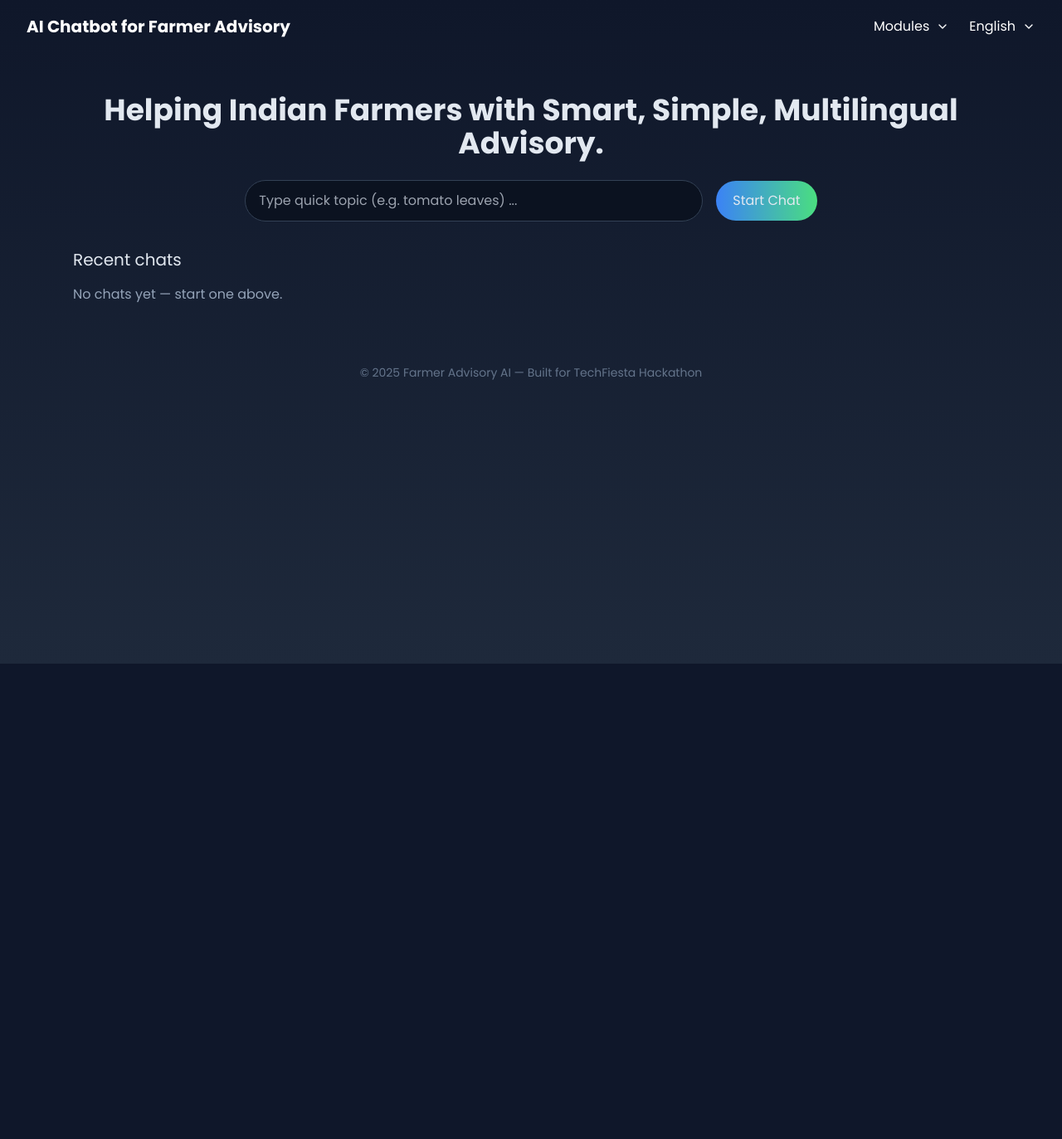
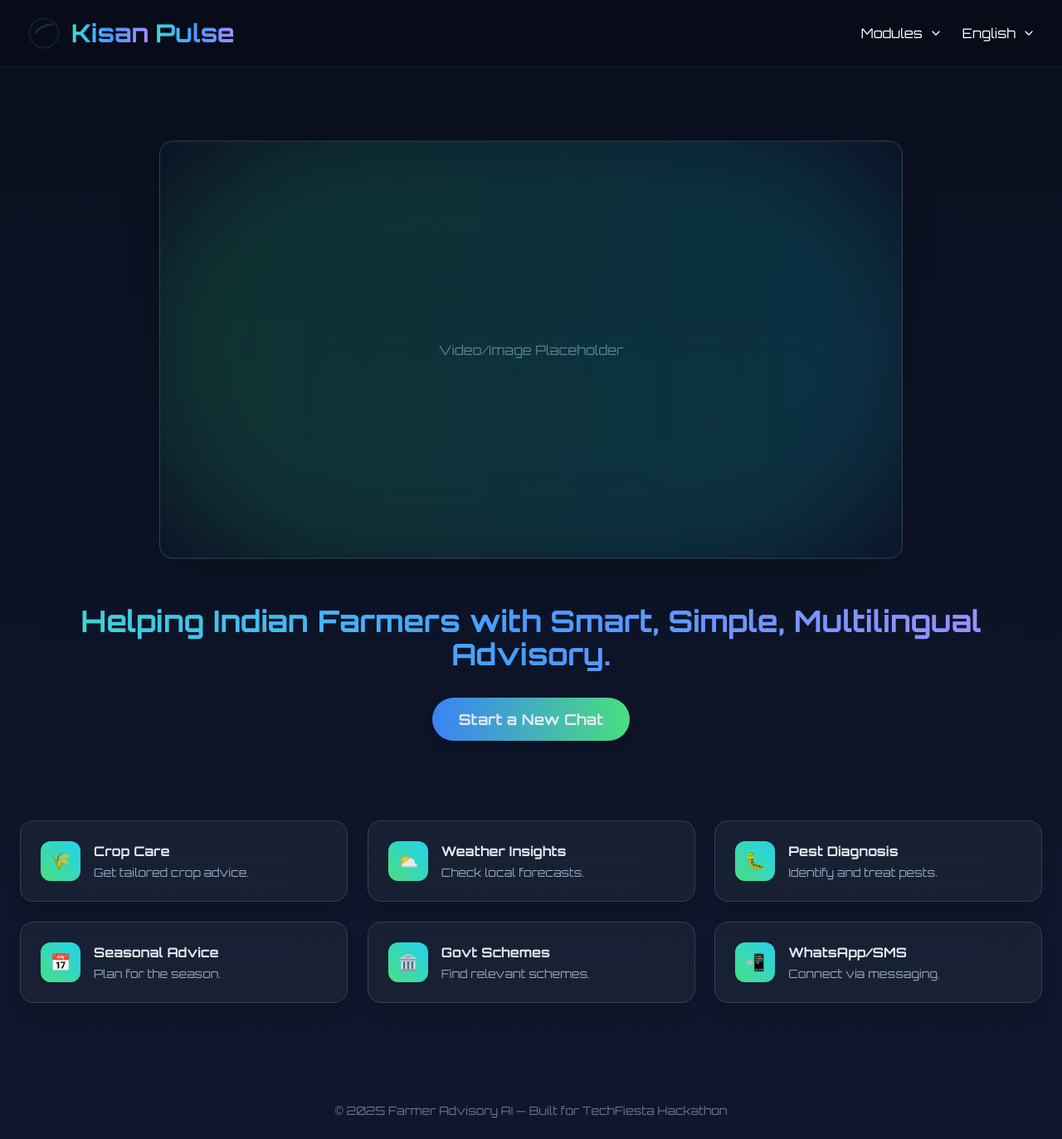
Before and after one commit to OmSapkal9240/farmer-chatbot, a React (Vite) app: page / in a window 1280 px wide. Shown: the whole page at 83% size. Before the commit the page ends 800 px from the top, so only its background shows below. Built offline with nearby package versions, Linux system fonts and the light colour scheme.

Commit message:
final UI upgrade + animations

```diff
--- a/index.html
+++ b/index.html
@@ -7,7 +7,7 @@
     <title>AI Chatbot for Farmer Advisory</title>
     <link rel="preconnect" href="https://fonts.googleapis.com">
     <link rel="preconnect" href="https://fonts.gstatic.com" crossorigin>
-    <link href="https://fonts.googleapis.com/css2?family=Poppins:wght@300;400;500;600;700&display=swap" rel="stylesheet">
+    <link href="https://fonts.googleapis.com/css2?family=Poppins:wght@300;400;500;600;700&family=Orbitron:wght@400;700;900&display=swap" rel="stylesheet">
   </head>
   <body>
     <div id="root"></div>
--- a/src/App.jsx
+++ b/src/App.jsx
@@ -5,14 +5,15 @@ import Footer from './components/Footer';
 import Home from './pages/Home';
 import ModulePage from './pages/ModulePage';
 import ChatThread from './pages/ChatThread';
+import OrbitBackground from './components/OrbitBackground';
 
 function App() {
   const location = useLocation();
   const isChatPage = location.pathname.startsWith('/chat/');
 
   return (
-    <div className="min-h-screen bg-gradient-to-b from-slate-900 to-slate-800 font-sans text-slate-200">
-      {!isChatPage && <div className="absolute inset-0 -z-10 h-full w-full bg-[radial-gradient(#1e293b_1px,transparent_1px)] [background-size:16px_16px]"></div>}
+    <div className="min-h-screen bg-gradient-to-b from-[#0a0f1f] to-[#10172d] font-sans text-slate-200">
+      {!isChatPage && <OrbitBackground />}
       {!isChatPage && <Navbar />}
       <main className={`${isChatPage ? '' : 'relative z-10'}`}>
         <Routes>
--- /dev/null
+++ b/src/components/AnimatedTitle.jsx
@@ -0,0 +1,19 @@
+import React from "react";
+import { Link } from "react-router-dom";
+
+export default function AnimatedTitle({ name = "KisanPulse" }) {
+  return (
+    <Link to="/" className="flex items-center gap-3">
+      <svg width="42" height="42" viewBox="0 0 24 24">
+        <circle cx="12" cy="12" r="10" stroke="rgba(96,165,250,0.1)" strokeWidth="1.5" fill="none"/>
+        <path d="M6 12c2-3 6-6 12-6" stroke="rgba(16,185,129,0.25)" strokeWidth="1.4" fill="none"/>
+      </svg>
+      <h1 style={{ fontFamily: "'Orbitron', sans-serif" }} className="text-2xl md:text-3xl font-bold">
+        <span className="gradient-text">{name.split(/(?=[A-Z])|[\s]/)[0]}</span>
+        {name.split(/(?=[A-Z])|[\s]/)[1] ? (
+          <span className="gradient-text ml-2">{name.split(/(?=[A-Z])|[\s]/)[1]}</span>
+        ) : null}
+      </h1>
+    </Link>
+  );
+}
--- /dev/null
+++ b/src/components/ModuleCard.jsx
@@ -0,0 +1,24 @@
+import React from "react";
+import { motion } from "framer-motion";
+
+export default function ModuleCard({ icon, title, desc }) {
+  return (
+    <motion.div
+      initial={{ opacity:0, y:20, scale:0.97 }}
+      whileInView={{ opacity:1, y:0, scale:1 }}
+      viewport={{ once:true }}
+      transition={{ duration:0.4 }}
+      className="p-6 rounded-2xl bg-slate-800/60 border border-slate-700 shadow-xl backdrop-blur-xl hover:scale-[1.02] transition cursor-pointer"
+    >
+      <div className="flex gap-4 items-center">
+        <div className="w-12 h-12 rounded-xl bg-gradient-to-tr from-green-400 to-cyan-400 flex items-center justify-center text-black text-xl">
+          {icon}
+        </div>
+        <div>
+          <div className="font-semibold">{title}</div>
+          <div className="text-sm text-slate-400 mt-1">{desc}</div>
+        </div>
+      </div>
+    </motion.div>
+  );
+}
--- a/src/components/Navbar.jsx
+++ b/src/components/Navbar.jsx
@@ -2,27 +2,17 @@ import React, { useState, useEffect } from 'react';
 import { Menu, X } from 'lucide-react';
 import FeatureMenu from './FeatureMenu';
 import LanguageSwitcher from './LanguageSwitcher';
-import { useTranslation } from 'react-i18next';
+import AnimatedTitle from './AnimatedTitle';
 
 const Navbar = () => {
-  const { t } = useTranslation();
   const [isMenuOpen, setIsMenuOpen] = useState(false);
-  const [isScrolled, setIsScrolled] = useState(false);
-
-  useEffect(() => {
-    const handleScroll = () => {
-      setIsScrolled(window.scrollY > 10);
-    };
-    window.addEventListener('scroll', handleScroll);
-    return () => window.removeEventListener('scroll', handleScroll);
-  }, []);
 
   return (
-    <nav className={`sticky top-0 z-50 transition-all duration-300 ${isScrolled ? 'bg-slate-900/80 backdrop-blur-lg border-b border-slate-700 shadow-lg' : 'bg-transparent border-b border-transparent'}`}>
+    <nav className="sticky top-0 z-50 bg-black/20 backdrop-blur-lg border-b border-white/5">
       <div className="container mx-auto px-4 sm:px-6 lg:px-8">
-        <div className="flex items-center justify-between h-16">
+        <div className="flex items-center justify-between h-20">
           <div className="flex-shrink-0">
-            <h1 className="text-xl font-bold text-white">{t('projectTitle')}</h1>
+            <AnimatedTitle name="KisanPulse" />
           </div>
           <div className="hidden md:flex items-center space-x-6">
             <FeatureMenu />
--- /dev/null
+++ b/src/components/OrbitBackground.jsx
@@ -0,0 +1,11 @@
+import React from "react";
+
+export default function OrbitBackground(){
+  return (
+    <div className="absolute inset-0 -z-10 pointer-events-none">
+      <div className="orbit-circle bg-gradient-to-r from-teal-400 to-blue-500" style={{ top:"15%", left:"55%", width:"260px", height:"180px", animation:"orbitRotate 60s linear infinite" }} />
+      <div className="orbit-circle bg-gradient-to-r from-yellow-300 to-emerald-300" style={{ top:"30%", left:"28%", width:"220px", height:"150px", animation:"orbitRotate 90s linear reverse infinite" }} />
+      <div className="orbit-circle bg-gradient-to-r from-cyan-400 to-green-300" style={{ bottom:"12%", right:"20%", width:"300px", height:"200px", animation:"orbitRotate 70s linear infinite" }} />
+    </div>
+  );
+}
--- a/src/index.css
+++ b/src/index.css
@@ -3,9 +3,40 @@
 @tailwind utilities;
 
 body {
-  @apply bg-slate-900 text-white;
+  @apply bg-gradient-to-b from-[#0a0f1f] to-[#10172d] text-slate-200 font-sans;
 }
 
-/* small helper for custom scroll */
-::-webkit-scrollbar { width: 10px; }
-::-webkit-scrollbar-thumb { background: rgba(255,255,255,0.08); border-radius: 999px; }
+@keyframes hueShift {
+  0% { filter: hue-rotate(0deg); }
+  50% { filter: hue-rotate(60deg); }
+  100% { filter: hue-rotate(0deg); }
+}
+
+@keyframes floatY {
+  0% { transform: translateY(0px); }
+  50% { transform: translateY(-8px); }
+  100% { transform: translateY(0px); }
+}
+
+@keyframes orbitRotate {
+  from { transform: rotate(0deg); }
+  to { transform: rotate(360deg); }
+}
+
+.gradient-text {
+  background: linear-gradient(90deg,#4ade80,#06b6d4,#60a5fa);
+  -webkit-background-clip: text;
+  -webkit-text-fill-color: transparent;
+  animation: hueShift 8s linear infinite;
+}
+
+.orbit-circle {
+  position: absolute;
+  border-radius: 999px;
+  filter: blur(38px);
+  opacity: 0.22;
+  pointer-events: none;
+}
+
+::-webkit-scrollbar { height: 8px; width: 10px; }
+::-webkit-scrollbar-thumb { background: rgba(255,255,255,0.05); border-radius: 999px; }
--- a/src/pages/Home.jsx
+++ b/src/pages/Home.jsx
@@ -1,71 +1,63 @@
-import React, { useState } from "react";
-import { useNavigate } from "react-router-dom";
+import React from 'react';
+import { motion } from 'framer-motion';
+import { Link, useNavigate } from 'react-router-dom';
+import ModuleCard from '../components/ModuleCard';
 
-export default function Home(){
-  const [input, setInput] = useState("");
+const modules = [
+  { icon: '🌾', title: 'Crop Care', desc: 'Get tailored crop advice.', path: '/crop-care' },
+  { icon: '⛅', title: 'Weather Insights', desc: 'Check local forecasts.', path: '/weather-insights' },
+  { icon: '🐛', title: 'Pest Diagnosis', desc: 'Identify and treat pests.', path: '/pest-diagnosis' },
+  { icon: '📅', title: 'Seasonal Advice', desc: 'Plan for the season.', path: '/seasonal-advice' },
+  { icon: '🏛️', title: 'Govt Schemes', desc: 'Find relevant schemes.', path: '/govt-schemes' },
+  { icon: '📲', title: 'WhatsApp/SMS', desc: 'Connect via messaging.', path: '/whatsapp-sms' },
+];
+
+export default function Home() {
   const navigate = useNavigate();
 
   const startChat = () => {
-    const id = Date.now().toString(); // simple id
-    // create a minimal chat object in localStorage (mock store)
+    const id = Date.now().toString();
     const chats = JSON.parse(localStorage.getItem("chats") || "[]");
-    chats.unshift({
-      id, title: input || "New query",
-      messages: [{role:"assistant", text:"Namaskar! How can I help?"}]
-    });
+    chats.unshift({ id, title: "New Chat", messages: [{role:"assistant", text:"Namaskar! How can I help?"}] });
     localStorage.setItem("chats", JSON.stringify(chats));
-    // navigate to thread page with animation
     navigate(`/chat/${id}`);
   };
 
   return (
-    <main className="max-w-6xl mx-auto px-6 py-12">
-      {/* Hero - already in your UI; simplified here */}
-      <section className="mb-8">
-        <div className="text-center">
-          <h1 className="text-4xl font-extrabold mb-4">Helping Indian Farmers with Smart, Simple, Multilingual Advisory.</h1>
-          <div className="mt-6">
-            <input
-              value={input}
-              onChange={e=>setInput(e.target.value)}
-              placeholder="Type quick topic (e.g. tomato leaves) ..."
-              className="px-4 py-3 rounded-full bg-[#0b1220] border border-slate-700 w-1/2 max-w-xl"
-            />
-            <button onClick={startChat} className="ml-4 px-5 py-3 rounded-full bg-gradient-to-r from-blue-500 to-green-400">
-              Start Chat
-            </button>
-          </div>
+    <main className="max-w-7xl mx-auto px-6 py-16 sm:py-24">
+      {/* Hero Section */}
+      <section className="text-center">
+        <div
+          className="relative w-full max-w-4xl mx-auto aspect-video bg-slate-900/50 rounded-2xl shadow-2xl overflow-hidden border border-slate-700 mb-12"
+          style={{ animation: 'floatY 4s ease-in-out infinite' }}
+        >
+           <div className="absolute -inset-8 bg-gradient-to-r from-green-500/30 to-cyan-500/30 rounded-full blur-3xl opacity-60"></div>
+           <div className="flex items-center justify-center h-full text-slate-500">Video/Image Placeholder</div>
         </div>
+        <h2
+          style={{ fontFamily: "'Orbitron', sans-serif" }}
+          className="text-3xl md:text-4xl font-bold mb-8 gradient-text"
+        >
+          Helping Indian Farmers with Smart, Simple, Multilingual Advisory.
+        </h2>
+        <button
+          onClick={startChat}
+          className="px-8 py-3 rounded-full bg-gradient-to-r from-blue-500 to-green-400 text-lg font-semibold hover:scale-105 transition-transform shadow-lg hover:shadow-cyan-500/30"
+        >
+          Start a New Chat
+        </button>
       </section>
 
-      {/* Recent chats list */}
-      <section>
-        <h2 className="text-xl mb-4">Recent chats</h2>
-        <ChatList />
+      {/* Modules Grid */}
+      <section className="mt-24">
+        <div className="grid grid-cols-1 sm:grid-cols-2 lg:grid-cols-3 gap-6">
+          {modules.map((mod, i) => (
+            <Link to={mod.path} key={i}>
+              <ModuleCard {...mod} />
+            </Link>
+          ))}
+        </div>
       </section>
     </main>
   );
 }
-
-function ChatList(){
-  const navigate = useNavigate();
-  const chats = JSON.parse(localStorage.getItem("chats") || "[]");
-
-  if(!chats.length) return <div className="text-slate-400">No chats yet — start one above.</div>;
-
-  return (
-    <div className="grid gap-4">
-      {chats.map(c => (
-        <div key={c.id}
-             className="p-4 bg-slate-800 rounded-2xl hover:scale-[1.01] transition cursor-pointer flex justify-between items-center"
-             onClick={()=> navigate(`/chat/${c.id}`)}>
-          <div>
-            <div className="font-semibold">{c.title}</div>
-            <div className="text-sm text-slate-400 mt-1">{(c.messages?.[c.messages.length-1]?.text || "").slice(0,80)}</div>
-          </div>
-          <div className="text-slate-400 text-sm">{ /* timestamp or badge */ }</div>
-        </div>
-      ))}
-    </div>
-  );
-}
--- a/tailwind.config.js
+++ b/tailwind.config.js
@@ -7,7 +7,7 @@ export default {
   theme: {
     extend: {
       fontFamily: {
-        sans: ['Poppins', 'sans-serif'],
+        sans: ['Orbitron', 'sans-serif'],
       },
       colors: {
         'slate-900': '#0f172a',
```
Also changed, not shown: src/pages/ChatThread.jsx (+5 -6 lines).
